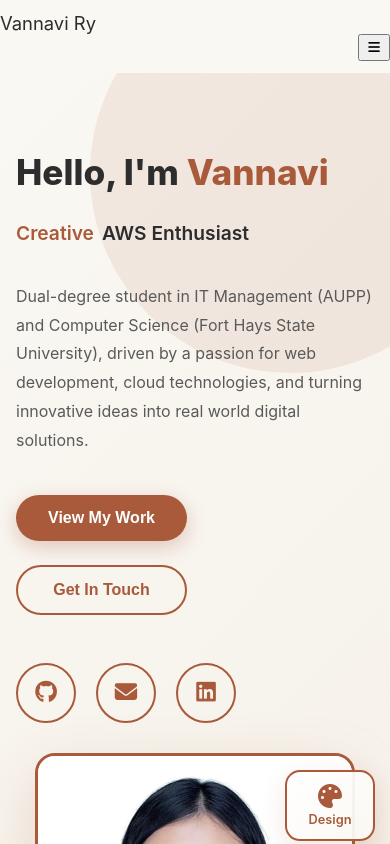
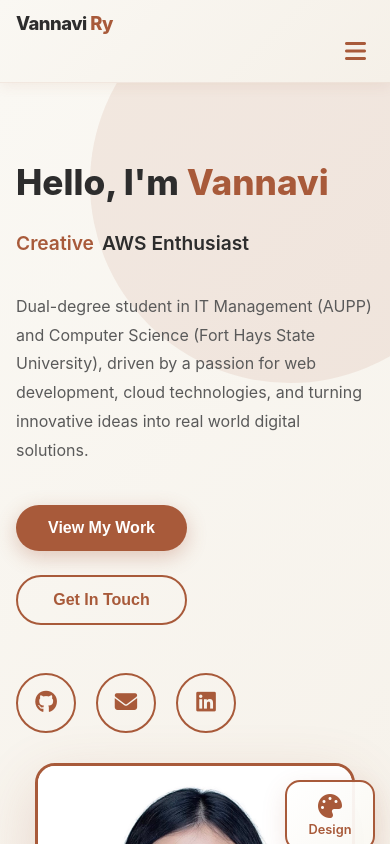
Before and after one commit to ryvannavi/vannavi-portfolio, a React (Vite) app: page / in a window 390 px wide. Shown: the top 844 px of the page. Built offline with nearby package versions, Linux system fonts and the light colour scheme.

Commit message:
Header.css

```diff
--- a/src/components/Header.css
+++ b/src/components/Header.css
@@ -1,11 +1,214 @@
-/* ============================================
-   HEADER.CSS — REPLACE THE TWO MEDIA QUERIES
-   AT THE BOTTOM OF THE FILE WITH THESE.
+/* === HEADER STYLES === */
+.header {
+  background: linear-gradient(135deg, #faf8f3 0%, #f5f0e8 100%);
+  padding: 20px 0;
+  position: sticky;
+  top: 0;
+  z-index: 1000;
+  box-shadow: 0 4px 12px rgba(168, 90, 58, 0.08);
+  border-bottom: 1px solid rgba(168, 90, 58, 0.1);
+}
 
-   Everything above them stays exactly as it is.
-   ============================================ */
+.container-header {
+  max-width: 1280px;
+  margin: 0 auto;
+  padding: 0 32px;
+  display: flex;
+  justify-content: space-between;
+  align-items: center;
+}
+
+/* === LOGO === */
+.logo {
+  flex-shrink: 0;
+}
+
+.logo-text {
+  font-size: 1.5rem;
+  font-weight: 800;
+  color: #2d2d2d;
+  letter-spacing: -0.5px;
+}
+
+.logo-highlight {
+  color: #a85a3a;
+}
+
+/* === NAVBAR === */
+.navbar {
+  flex: 1;
+  display: flex;
+  justify-content: center;
+}
+
+.nav-menu {
+  list-style: none;
+  display: flex;
+  gap: 2rem;
+  margin: 0;
+  padding: 0;
+  align-items: center;
+}
+
+.nav-menu li {
+  position: relative;
+}
+
+.nav-menu a {
+  color: #2d2d2d;
+  text-decoration: none;
+  font-weight: 600;
+  font-size: 0.95rem;
+  transition: all 0.3s ease;
+  padding: 8px 0;
+  border-bottom: 2px solid transparent;
+}
+
+.nav-menu a:hover {
+  color: #a85a3a;
+  border-bottom-color: #a85a3a;
+}
+
+/* === DROPDOWN === */
+.dropdown-item {
+  position: relative;
+}
+
+.dropdown-toggle {
+  background: none;
+  border: none;
+  color: #2d2d2d;
+  font-weight: 600;
+  font-size: 0.95rem;
+  cursor: pointer;
+  padding: 8px 0;
+  display: flex;
+  align-items: center;
+  gap: 6px;
+  transition: all 0.3s ease;
+  font-family: inherit;
+}
+
+.dropdown-toggle:hover {
+  color: #a85a3a;
+}
+
+.dropdown-toggle i {
+  font-size: 0.7rem;
+  transition: transform 0.3s ease;
+}
+
+.dropdown-toggle i.open {
+  transform: rotate(180deg);
+}
+
+.dropdown-menu {
+  position: absolute;
+  top: 100%;
+  left: 0;
+  background: white;
+  list-style: none;
+  margin: 0;
+  padding: 0;
+  border-radius: 8px;
+  box-shadow: 0 8px 24px rgba(168, 90, 58, 0.15);
+  min-width: 160px;
+  opacity: 0;
+  visibility: hidden;
+  transform: translateY(-10px);
+  transition: all 0.3s ease;
+  border: 1px solid rgba(168, 90, 58, 0.1);
+}
+
+.dropdown-menu.active {
+  opacity: 1;
+  visibility: visible;
+  transform: translateY(8px);
+}
+
+.dropdown-menu li {
+  margin: 0;
+}
+
+.dropdown-menu a {
+  display: block;
+  padding: 12px 16px;
+  color: #2d2d2d;
+  text-decoration: none;
+  font-weight: 500;
+  font-size: 0.9rem;
+  transition: all 0.3s ease;
+  border-bottom: none;
+}
+
+.dropdown-menu a:hover {
+  background: linear-gradient(135deg, rgba(168, 90, 58, 0.08), rgba(168, 90, 58, 0.04));
+  color: #a85a3a;
+  padding-left: 20px;
+}
+
+.dropdown-menu li:first-child a {
+  border-radius: 8px 8px 0 0;
+}
+
+.dropdown-menu li:last-child a {
+  border-radius: 0 0 8px 8px;
+}
+
+/* === SOCIAL LINKS === */
+.header-social {
+  display: flex;
+  gap: 1rem;
+  flex-shrink: 0;
+}
+
+.header-social a {
+  width: 40px;
+  height: 40px;
+  border: 2px solid #d4c5b9;
+  border-radius: 50%;
+  display: flex;
+  align-items: center;
+  justify-content: center;
+  text-decoration: none;
+  color: #a85a3a;
+  font-size: 0.9rem;
+  transition: all 0.3s ease;
+}
+
+.header-social a:hover {
+  background: #a85a3a;
+  color: white;
+  border-color: #a85a3a;
+  transform: translateY(-3px);
+}
+
+/* === HAMBURGER MENU (Mobile) === */
+.hamburger {
+  display: none;
+  background: none;
+  border: none;
+  color: #a85a3a;
+  font-size: 1.5rem;
+  cursor: pointer;
+  transition: all 0.3s ease;
+}
+
+.hamburger:hover {
+  color: #8b4a2e;
+}
 
 /* === RESPONSIVE === */
+@media (max-width: 1024px) {
+  .nav-menu {
+    gap: 1.4rem;
+  }
+
+  .container-header {
+    padding: 0 24px;
+  }
+}
+
 @media (max-width: 768px) {
   .header {
     padding: 12px 0;
@@ -14,6 +217,7 @@
   .container-header {
     flex-wrap: wrap;
     gap: 0;
+    padding: 0 20px;
   }
 
   .logo {
@@ -27,12 +231,11 @@
     padding: 4px 8px;
   }
 
-  /* The social icons were set to flex-basis: 100%,
-     which pushed them onto their own full-width row
-     inside a STICKY header. That made the header two
-     rows tall and covered the top of the hero.
-     The hero already has these three icons, so hide
-     the duplicates here. */
+  /* The social icons had flex-basis: 100%, which pushed
+     them onto their own full-width row inside a sticky
+     header — making it two rows tall and covering the
+     top of the hero. The hero already shows these three
+     icons, so the header copies are hidden on mobile. */
   .header-social {
     display: none;
   }
@@ -49,6 +252,7 @@
     overflow: hidden;
     transition: max-height 0.3s ease;
     width: 100%;
+    align-items: stretch;
   }
 
   .nav-menu.active {
@@ -68,6 +272,11 @@
     border-bottom: none;
   }
 
+  .dropdown-toggle {
+    width: 100%;
+    justify-content: center;
+  }
+
   .dropdown-menu {
     position: static;
     opacity: 1;
@@ -77,15 +286,26 @@
     background: transparent;
     border: none;
     margin-top: 0;
+    min-width: 0;
   }
 
   .dropdown-menu a {
     padding: 8px 0;
     font-size: 0.85rem;
+    text-align: center;
+  }
+
+  .dropdown-menu a:hover {
+    background: transparent;
+    padding-left: 0;
   }
 }
 
 @media (max-width: 480px) {
+  .container-header {
+    padding: 0 16px;
+  }
+
   .logo-text {
     font-size: 1.15rem;
   }
```
